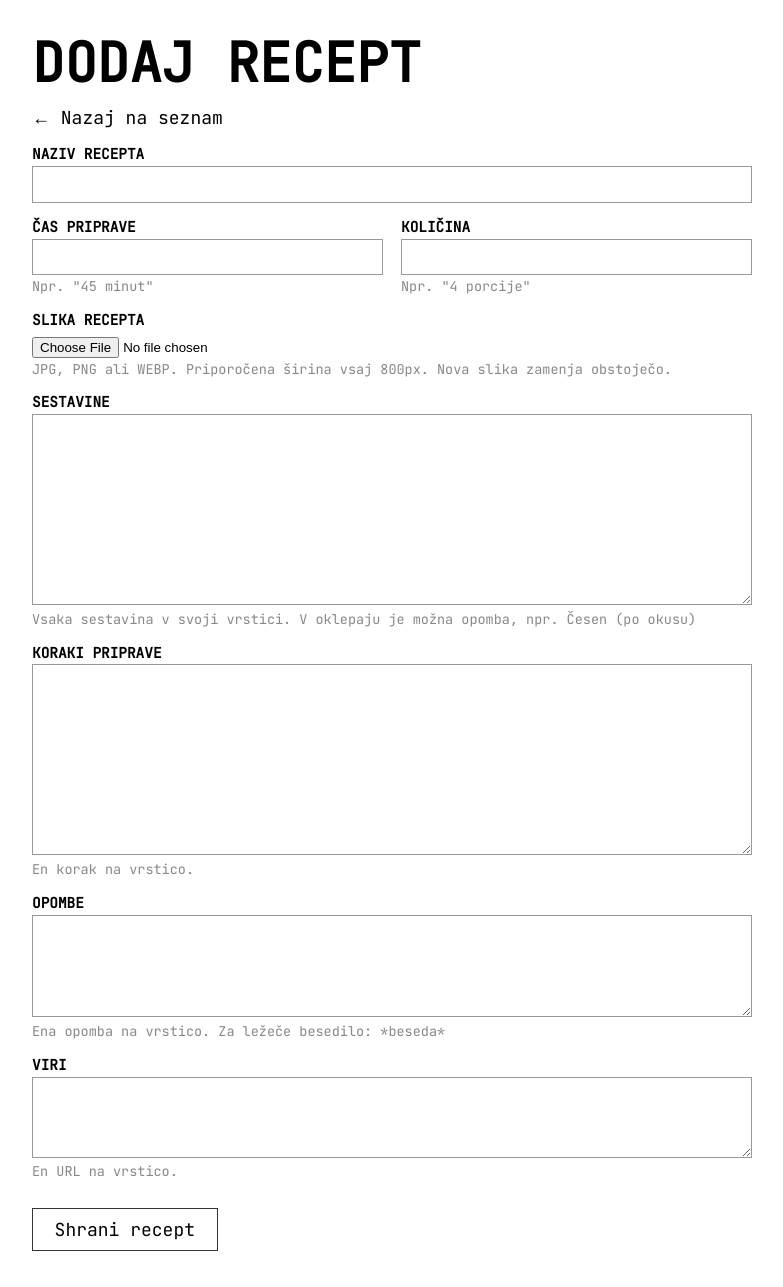
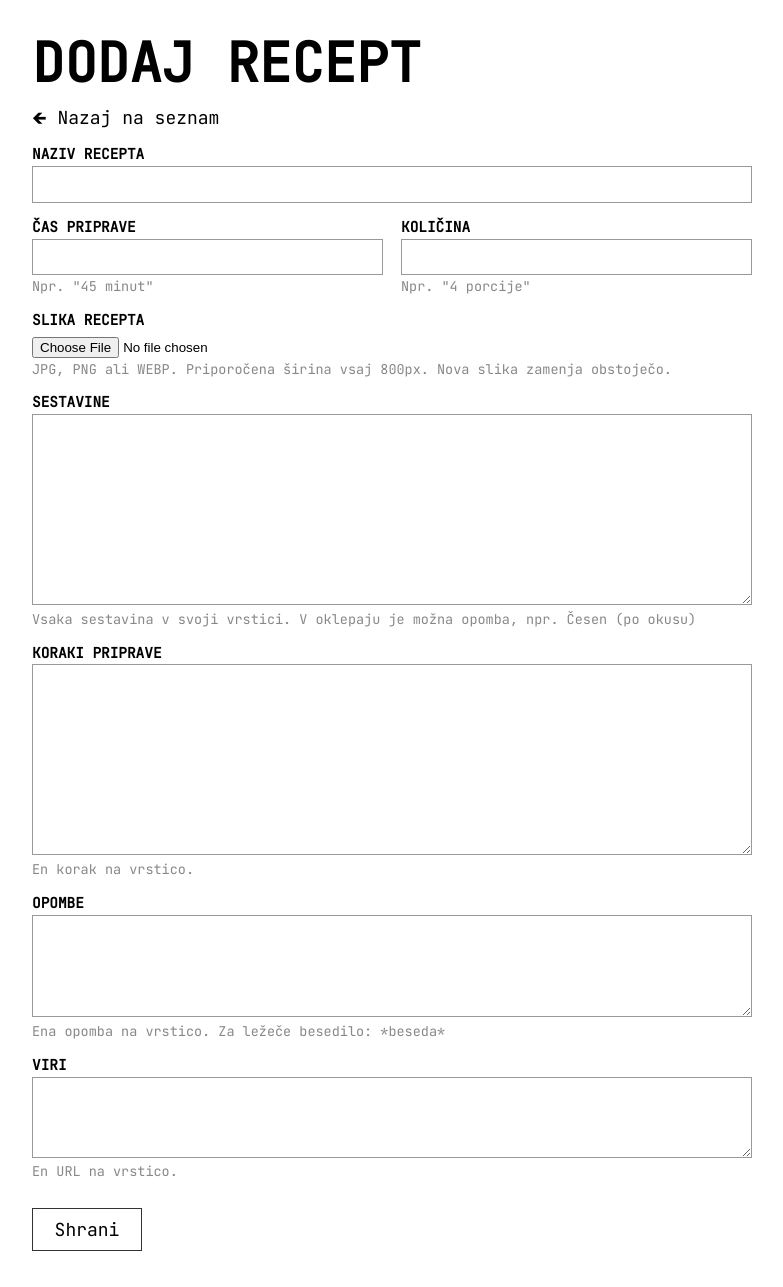
Before and after one commit to JostGartner/Kuharska-Knjiga, a PHP site: page /admin/add.php in a window 1280 px wide. Shown: the whole page, without its empty margins (248-1031 px from the left). Run offline with PHP 8.4, Linux system fonts and the light colour scheme.

Commit message:
visual additions

```diff
--- a/admin/_form.php
+++ b/admin/_form.php
@@ -32,7 +32,7 @@
 
 <div class="form-wrap">
 <h1><?= $pageTitle ?></h1>
-<p><a href="index.php">← Nazaj na seznam</a></p>
+<p><a href="index.php">🡸 Nazaj na seznam</a></p>
 
 <?php if (!empty($errors)): ?>
   <div class="error">
@@ -98,7 +98,7 @@
   <textarea name="based_on" rows="3"><?= htmlspecialchars($data['based_on'] ?? '') ?></textarea>
   <p class="hint">En URL na vrstico.</p>
 
-  <button type="submit" class="btn">Shrani recept</button>
+  <button type="submit" class="btn">Shrani</button>
 </form>
 </div>
 
--- a/admin/index.php
+++ b/admin/index.php
@@ -32,9 +32,9 @@ $deleted = isset($_GET['deleted']) ? (int)$_GET['deleted'] : 0;
 
 <div class="header-row">
   <h1>Nadzorna Plošča</h1>
-  <a class="btn" href="add.php">+ Dodaj Recept</a>
+  <a class="btn" href="add.php">✚ Dodaj Recept</a>
 </div>
-<p><a href="../index.php">← Domov</a></p>
+<p><a href="../index.php">🡸 Domov</a></p>
 
 <?php if ($deleted): ?>
   <p class="notice">Recept je bil izbrisan.</p>
@@ -64,7 +64,7 @@ $deleted = isset($_GET['deleted']) ? (int)$_GET['deleted'] : 0;
 </table>
 
 <?php if (empty($recipes)): ?>
-  <p style="margin-top:1em;color:#999">Ni receptov. <a href="add.php">Dodaj prvega →</a></p>
+  <p style="margin-top:1em;color:#999">Ni receptov. <a href="add.php">Dodaj svoj prvi recept!</a></p>
 <?php endif; ?>
 
 </body>
--- a/index.php
+++ b/index.php
@@ -13,7 +13,7 @@
 		<div id="wrapper" class="index">
 			<section id="toc">
 				<h1 id="mainTitle">Kuharska Knjiga</h1>
-				<p id="adminLink"><a href="admin/">🛠 Nadzorna Plošča</a></p>
+				<p id="adminLink"><a href="admin/">🍜 Nadzorna Plošča</a></p>
 				<p id="navigation"></p>
 				<ul><!-- recipes inserted by JS --></ul>
 			</section>
--- a/recipe.php
+++ b/recipe.php
@@ -11,8 +11,8 @@
 		<script>
 			// ── options ──────────────────────────────────────────────────
 			let helpUrls = [
-			  { label: 'Slikovno iskanje',url: 'https://www.google.com/search?q=<name>&tbm=isch' },
-			  { label: 'Več receptov',   url: 'https://www.google.com/search?q=<name>+recipe' }
+			  { label: 'Več slik',url: 'https://www.google.com/search?q=<name>&tbm=isch' },
+			  { label: 'Pogooglaj recept',   url: 'https://www.google.com/search?q=<name>+recept' }
 			];
 			let lookForHeroImage = true;
 			let shortenURLs      = false;
```
